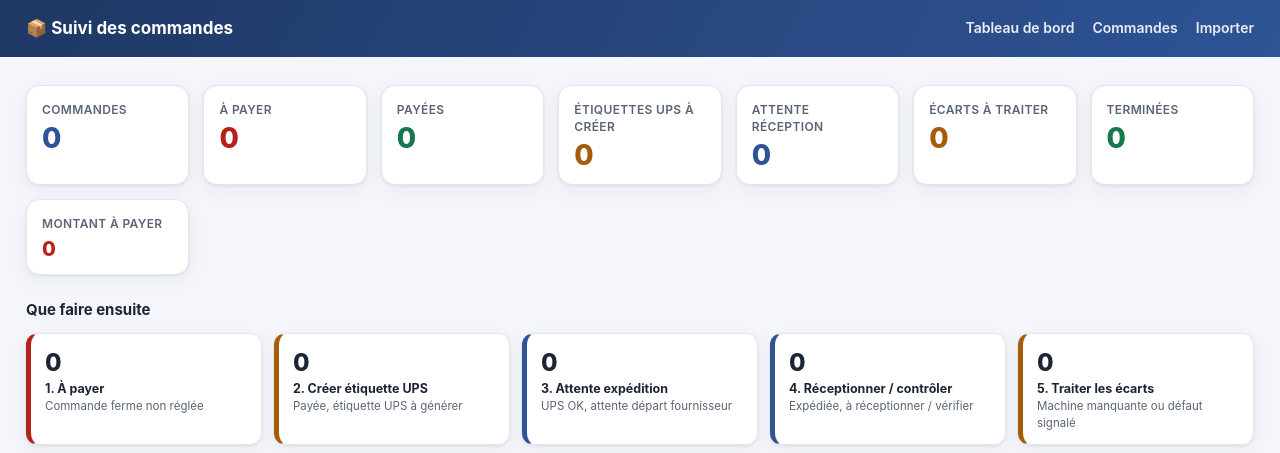
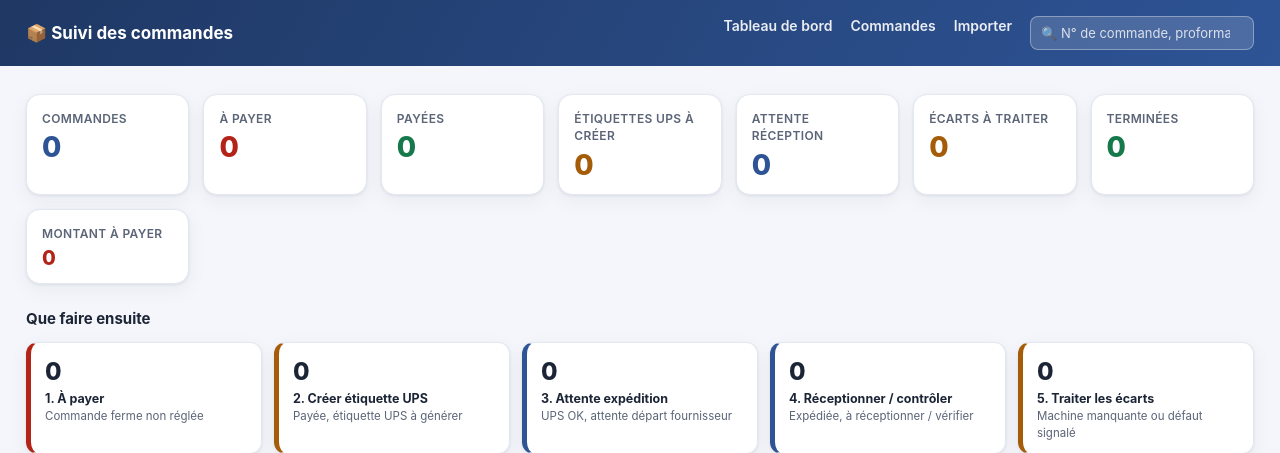
Before and after one commit to edouarddeliant-cmd/suivicommande, a FastAPI app: page / in a window 1280 px wide. Shown: the top 453 px of the page. Run offline with FastAPI, Linux system fonts and the light colour scheme.

Commit message:
Update base.html

```diff
--- a/app/templates/base.html
+++ b/app/templates/base.html
@@ -5,6 +5,10 @@
 <meta name="viewport" content="width=device-width, initial-scale=1">
 <title>{% block title %}Suivi des commandes{% endblock %}</title>
 <link rel="stylesheet" href="/static/style.css">
+<style>header nav input[type=search]::placeholder{color:rgba(255,255,255,.8)}
+header nav input[type=search]:focus{outline:none;background:rgba(255,255,255,.25)}
+.machine summary::-webkit-details-marker{display:none}
+.machine[open]>summary{border-bottom:1px solid var(--line)}</style>
 </head>
 <body>
 <header>
@@ -13,6 +17,10 @@
     <a href="/">Tableau de bord</a>
     <a href="/orders">Commandes</a>
     <a href="/import">Importer</a>
+    <form method="get" action="/orders" style="display:flex;gap:6px;align-items:center">
+      <input type="search" name="q" placeholder="🔍 N° de commande, proforma…"
+             style="min-width:210px;background:rgba(255,255,255,.15);border-color:rgba(255,255,255,.35);color:#fff">
+    </form>
   </nav>
 </header>
 <div class="wrap">
```
